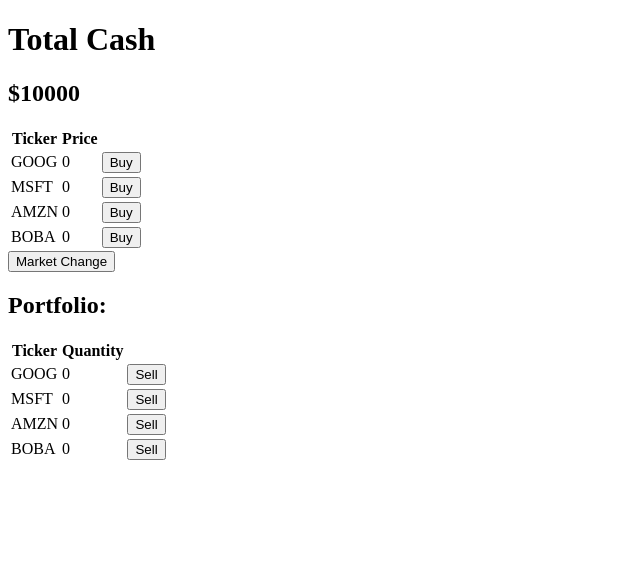
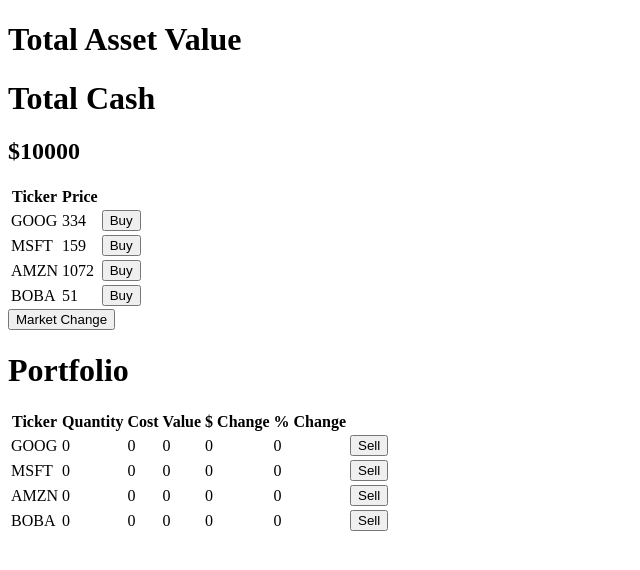
Before and after one commit to santarini/asset-manager-sim, a plain HTML site: page index.html in a window 1280 px wide. Shown: the whole page, without its empty margins (0-640 px from the left). Drawn offline with Linux system fonts and the light colour scheme.

Commit message:
Update index.html

```diff
--- a/index.html
+++ b/index.html
@@ -7,15 +7,19 @@
     <title>Stock Market Sim</title>
     <style type="text/css">
     </style>
-    <script src="program.js"></script>
+    <script src="alertVersion.js"></script>
 
 </head>
 
 <body>
+    <h1>Total Asset Value</h1>
+    <h2 id="totalAssetValue"></h2>
+    <h2 id="totalAssetValueChng"></h2>
+    <h2 id="totalAssetValuePrcntChng"></h2>
     <h1>Total Cash</h1>
-    <h2 id="money">$10000</h2>
-    <h2 id="chng"></h2>
-    <h2 id="prcntChng"></h2>
+    <h2 id="cash">$10000</h2>
+    <h2 id="cashChng"></h2>
+    <h2 id="cashPrcntChng"></h2>
     <table>
         <tr>
             <th>Ticker</th>
@@ -43,37 +47,60 @@
         </tr>
     </table>
     <button onclick="marketChange()">Market Change</button>
-    <h2>Portfolio:</h2>
+    <h1>Portfolio</h1>
+    <h2 id="portfolio"></h2>
+    <h2 id="portfolioChng"></h2>
+    <h2 id="portfolioPrcntChng"></h2>
     <table>
         <tr>
             <th>Ticker</th>
             <th>Quantity</th>
+            <th>Cost</th>
+            <th>Value</th>
+            <th>$ Change</th>
+            <th>% Change</th>
         </tr>
         <tr>
             <td>GOOG</td>
             <td id="GOOGQTY">0</td>
+            <td id="GOOGCost">0</td>
+            <td id="GOOGValue">0</td>
+            <td id="GOOGChng">0</td>
+            <td id="GOOGPrcntChng">0</td>
             <td><button onclick='sell("GOOG")'>Sell</button></td>
         </tr>
         <tr>
             <td>MSFT</td>
             <td id="MSFTQTY">0</td>
+            <td id="MSFTCost">0</td>
+            <td id="MSFTValue">0</td>
+            <td id="MSFTChng">0</td>
+            <td id="MSFTPrcntChng">0</td>
             <td><button onclick='sell("MSFT")'>Sell</button></td>
         </tr>
         <tr>
             <td>AMZN</td>
             <td id="AMZNQTY">0</td>
+            <td id="AMZNCost">0</td>
+            <td id="AMZNValue">0</td>
+            <td id="AMZNChng">0</td>
+            <td id="AMZNPrcntChng">0</td>
             <td><button onclick='sell("AMZN")'>Sell</button></td>
         </tr>
         <tr>
             <td>BOBA</td>
             <td id="BOBAQTY">0</td>
+            <td id="BOBACost">0</td>
+            <td id="BOBAValue">0</td>
+            <td id="BOBAChng">0</td>
+            <td id="BOBAPrcntChng">0</td>
             <td><button onclick='sell("BOBA")'>Sell</button></td>
         </tr>
     </table>
 </body>
 <script>
         marketChange();
-        //document.getElementById("money").innerHTML = money;
+        updateTotalAssetValue()
         document.getElementById("GOOGPrice").innerHTML = stockMarketPrice["GOOG"];
         document.getElementById("MSFTPrice").innerHTML = stockMarketPrice["MSFT"];
         document.getElementById("AMZNPrice").innerHTML = stockMarketPrice["AMZN"];
```
